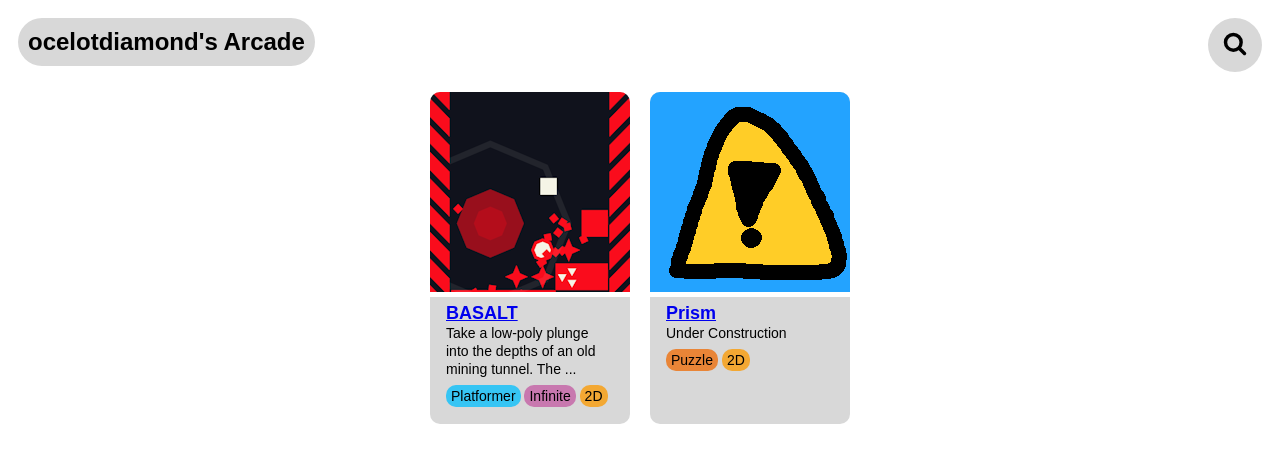
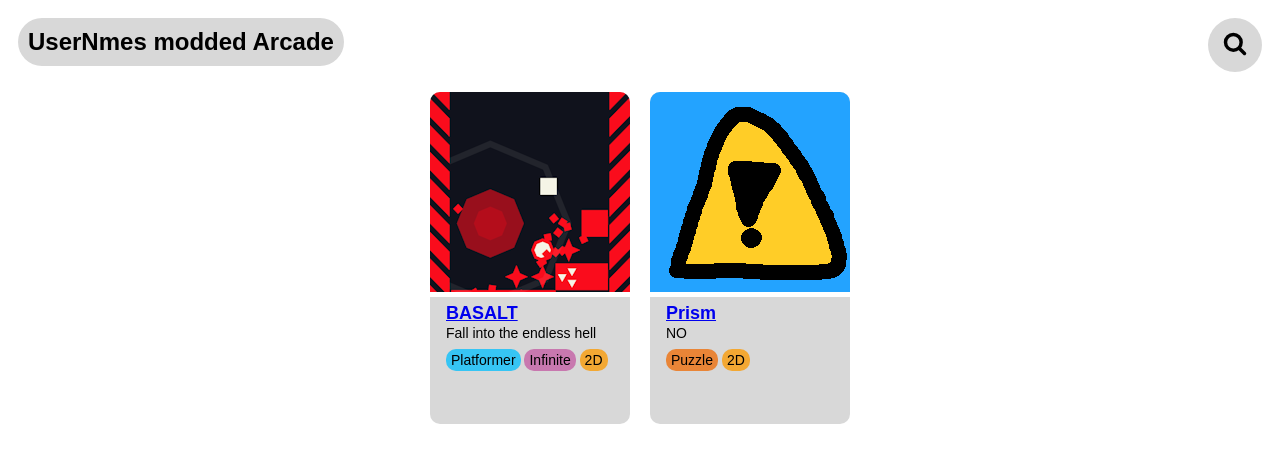
Before and after one commit to userNme9351/Arcade, a plain HTML site: page index.html in a window 1280 px wide. Drawn offline with Linux system fonts and the light colour scheme.

Commit message:
Update index.html

```diff
--- a/index.html
+++ b/index.html
@@ -1,7 +1,7 @@
 <!DOCTYPE html>
 <html>
     <head>
-        <title>ocelotdiamond's Arcade</title>
+        <title>Userss Arcade</title>
         <link rel="stylesheet" href="styles.css">
         <link rel="icon" type="image/x-icon" href="controller.ico">
         <script src="scripts.js" defer></script>
@@ -10,7 +10,7 @@
     </head>
     <body>
         <div class="title-bar">
-            <h1 class="title">ocelotdiamond's Arcade</h1>
+            <h1 class="title">UserNmes modded Arcade</h1>
             <div class="search-button">
                 <input type="text" placeholder=" ">
                 <svg fill="#000000" height="200" width="200" xmlns="http://www.w3.org/2000/svg" viewBox="-49 -49 586 586">
@@ -26,7 +26,7 @@
                     <a href="BASALT/basalt.html"><img src="BASALT/thumbnail.png" alt="BASALT"></a>
                     <div class="card-text">
                         <a class="header" href="BASALT/basalt.html">BASALT</a><br>
-                        <span class="text" title="Take a low-poly plunge into the depths of an old mining tunnel. The deeper you go, the greater the reward, but can you take the heat?">Take a low-poly plunge into the depths of an old mining tunnel. The ...</span><br>
+                        <span class="text" title="Take a low-poly plunge into the depths of an old mining tunnel. The deeper you go, the greater the reward, but can you take the heat?">Fall into the endless hell</span><br>
                         <span class="tags">
                             <span class="tag blue">Platformer</span>
                             <span class="tag purple">Infinite</span>
@@ -38,7 +38,7 @@
                     <a href="#"><img src="Prism/thumbnail.png" alt="Prism"></a>
                     <div class="card-text">
                         <a class="header" href="#">Prism</a><br>
-                        <span class="text">Under Construction</span><br>
+                        <span class="text">NO</span><br>
                         <span class="tags">
                             <span class="tag orange">Puzzle</span>
                             <span class="tag yellow">2D</span>
```
